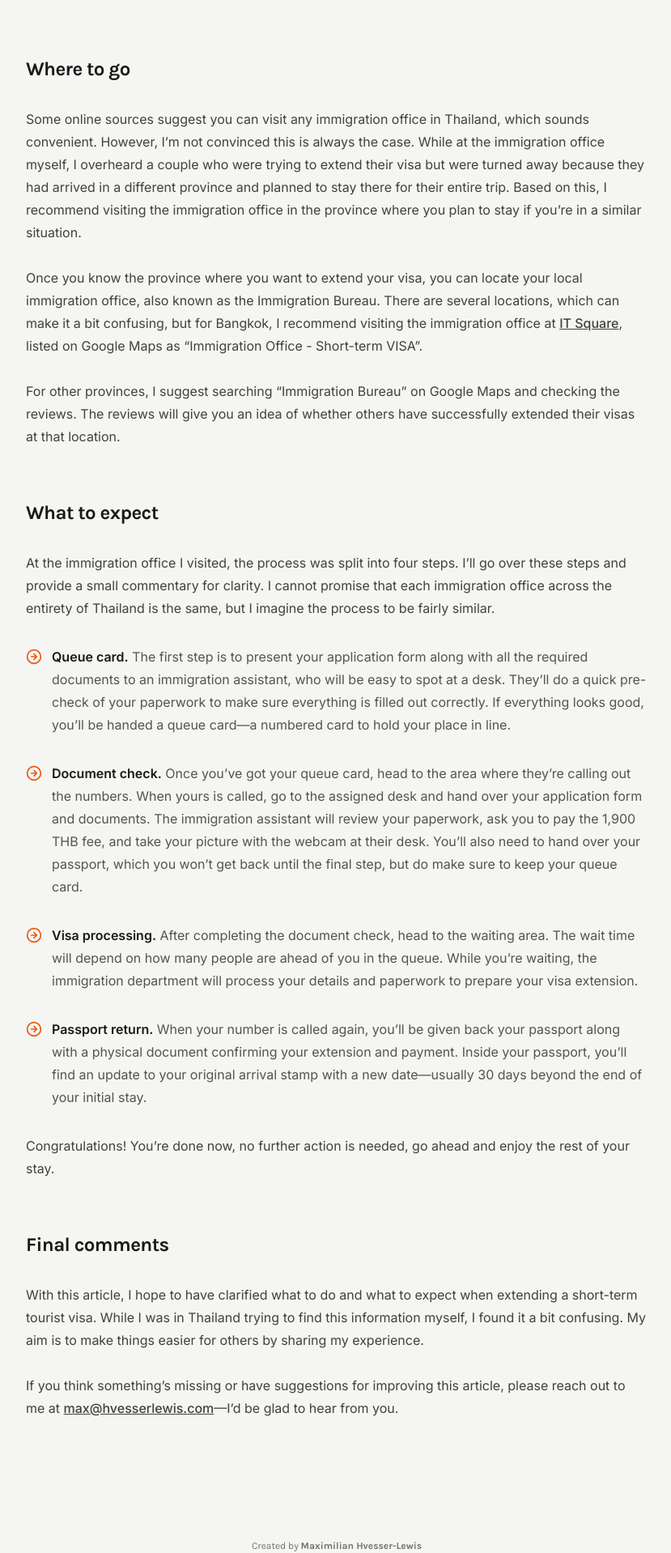
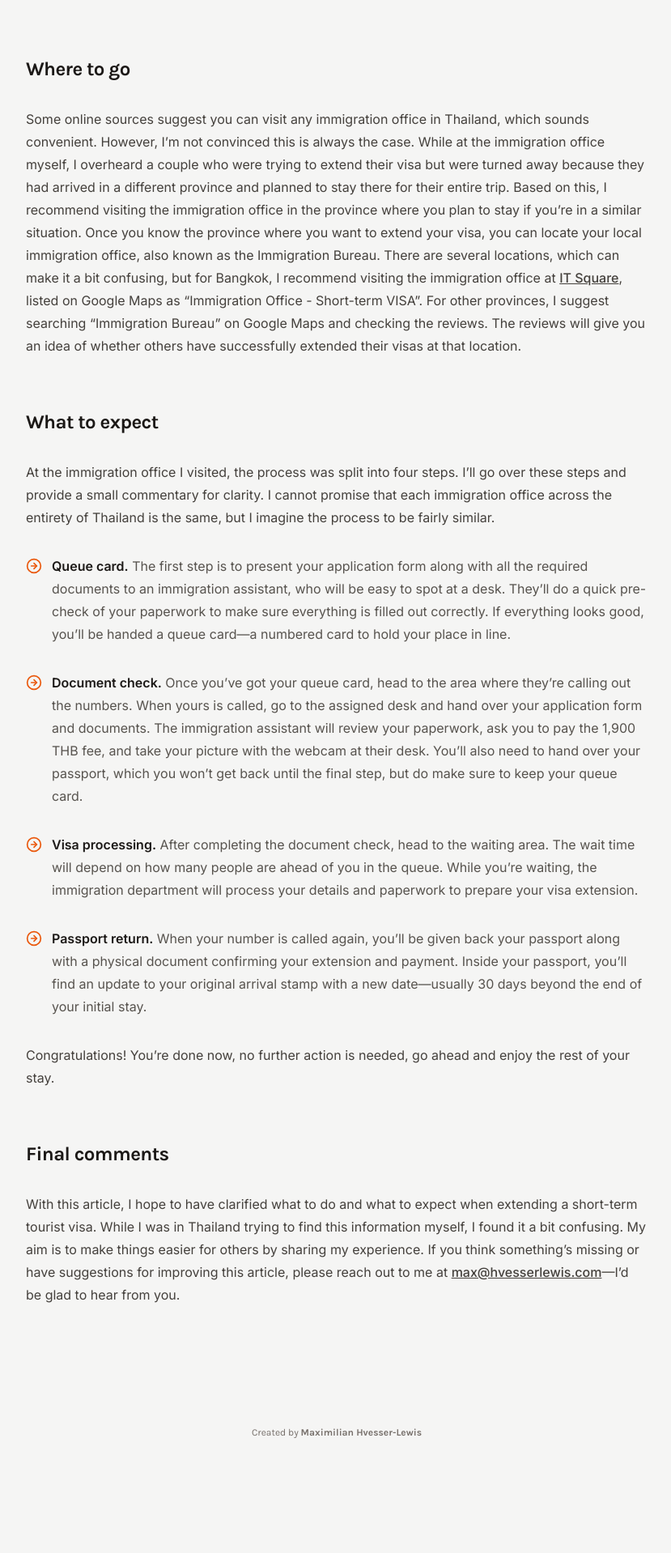
Before and after one commit to maxhves/hvesser-lewis-consulting-site, a Next.js app: page /blog/how-to-extend-a-thailand-tourist-visa-by-30-days in a window 1280 px wide. Shown: the part 1323-3241 px from the top of the page at 81% size, without its empty margins (224-1053 px from the left). After the commit the page ends 3120 px from the top, so only its background shows below. Built offline with nearby package versions, Linux system fonts and the light colour scheme.

Commit message:
Setup common article section body component.

```diff
--- a/src/app/blog/how-to-extend-a-thailand-tourist-visa-by-30-days/components/common/ArticleSection.tsx
+++ b/src/app/blog/how-to-extend-a-thailand-tourist-visa-by-30-days/components/common/ArticleSection.tsx
@@ -28,7 +28,13 @@ export function ArticleSectionHeading({children}: { children: React.ReactNode })
 
 //region Body
 
-
+export function ArticleSectionBody({children}: { children: React.ReactNode }) {
+  return (
+    <p className="mt-8 text-base font-normal leading-7 text-stone-700">
+      {children}
+    </p>
+  )
+}
 
 //endregion
 
--- a/src/app/blog/how-to-extend-a-thailand-tourist-visa-by-30-days/components/final-comments-section.tsx
+++ b/src/app/blog/how-to-extend-a-thailand-tourist-visa-by-30-days/components/final-comments-section.tsx
@@ -1,6 +1,7 @@
 import React from 'react'
 import ArticleSection
   , {
+  ArticleSectionBody,
   ArticleSectionHeading
 } from "@/app/blog/how-to-extend-a-thailand-tourist-visa-by-30-days/components/common/ArticleSection";
 
@@ -24,9 +25,7 @@ export function FinalCommentsHeading({children}: { children: React.ReactNode })
 
 export function FinalCommentsBody({children}: { children: React.ReactNode }) {
   return (
-    <p className="mt-8 text-base font-normal leading-7 text-stone-700 whitespace-pre-wrap">
-      {children}
-    </p>
+    <ArticleSectionBody>{children}</ArticleSectionBody>
   )
 }
 
--- a/src/app/blog/how-to-extend-a-thailand-tourist-visa-by-30-days/components/what-to-expect-section.tsx
+++ b/src/app/blog/how-to-extend-a-thailand-tourist-visa-by-30-days/components/what-to-expect-section.tsx
@@ -2,6 +2,7 @@ import React from 'react'
 import {CircleArrowRight} from "lucide-react";
 import ArticleSection
   , {
+  ArticleSectionBody,
   ArticleSectionHeading
 } from "@/app/blog/how-to-extend-a-thailand-tourist-visa-by-30-days/components/common/ArticleSection";
 
@@ -25,9 +26,7 @@ export function WhatToExpectHeading({children}: { children: React.ReactNode }) {
 
 export function WhatToExpectBody({children}: { children: React.ReactNode }) {
   return (
-    <p className="mt-8 text-base font-normal leading-7 text-stone-700">
-      {children}
-    </p>
+    <ArticleSectionBody>{children}</ArticleSectionBody>
   )
 }
 
--- a/src/app/blog/how-to-extend-a-thailand-tourist-visa-by-30-days/components/what-you-need-section.tsx
+++ b/src/app/blog/how-to-extend-a-thailand-tourist-visa-by-30-days/components/what-you-need-section.tsx
@@ -2,6 +2,7 @@ import React from 'react'
 import {CircleCheckIcon} from "lucide-react";
 import ArticleSection
   , {
+  ArticleSectionBody,
   ArticleSectionHeading
 } from "@/app/blog/how-to-extend-a-thailand-tourist-visa-by-30-days/components/common/ArticleSection";
 
@@ -9,9 +10,7 @@ import ArticleSection
 
 export default function WhatYouNeedSection({children}: { children: React.ReactNode }) {
   return (
-    <ArticleSection>
-      {children}
-    </ArticleSection>
+    <ArticleSection>{children}</ArticleSection>
   )
 }
 
@@ -27,9 +26,7 @@ export function WhatYouNeedHeading({children}: { children: React.ReactNode }) {
 
 export function WhatYouNeedBody({children}: { children: React.ReactNode }) {
   return (
-    <p className="mt-8 text-base font-normal leading-7 text-stone-700">
-      {children}
-    </p>
+    <ArticleSectionBody>{children}</ArticleSectionBody>
   )
 }
 
--- a/src/app/blog/how-to-extend-a-thailand-tourist-visa-by-30-days/components/where-to-go-section.tsx
+++ b/src/app/blog/how-to-extend-a-thailand-tourist-visa-by-30-days/components/where-to-go-section.tsx
@@ -1,6 +1,7 @@
 import React from 'react'
 import ArticleSection
   , {
+  ArticleSectionBody,
   ArticleSectionHeading
 } from "@/app/blog/how-to-extend-a-thailand-tourist-visa-by-30-days/components/common/ArticleSection";
 
@@ -24,9 +25,7 @@ export function WhereToGoHeading({children}: { children: React.ReactNode }) {
 
 export function WhereToGoBody({children}: { children: React.ReactNode }) {
   return (
-    <p className="mt-8 text-base font-normal leading-7 text-stone-700 whitespace-pre-wrap">
-      {children}
-    </p>
+    <ArticleSectionBody>{children}</ArticleSectionBody>
   )
 }
 
```
